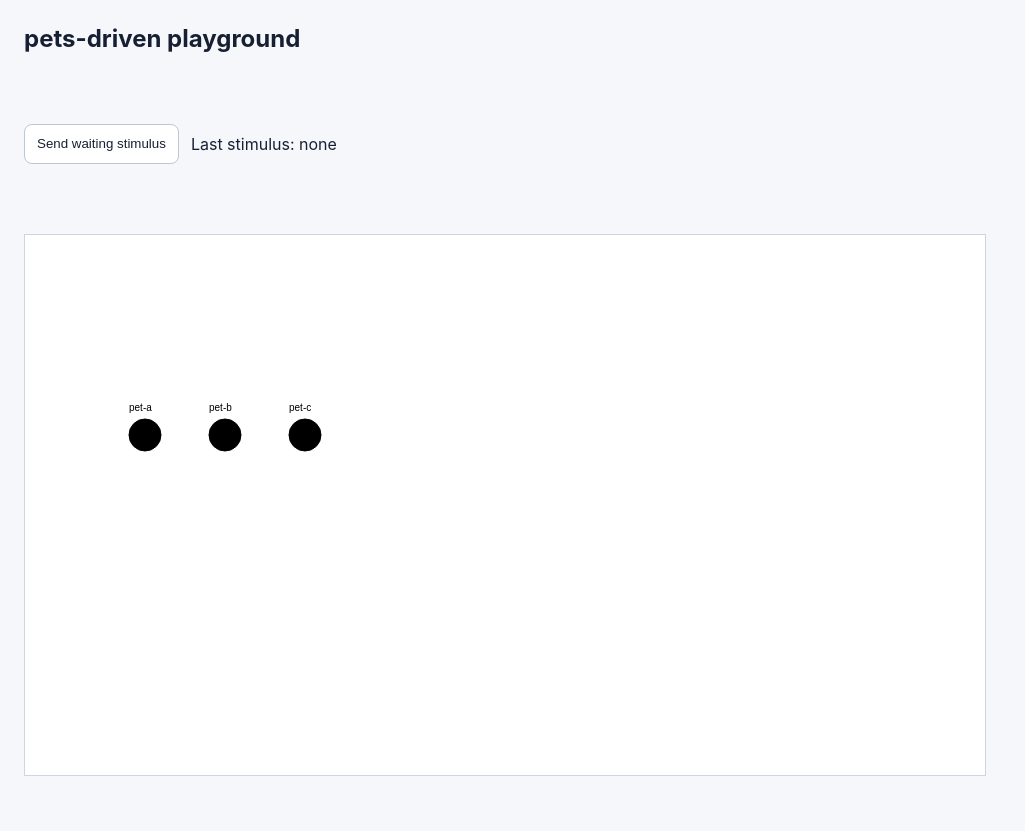
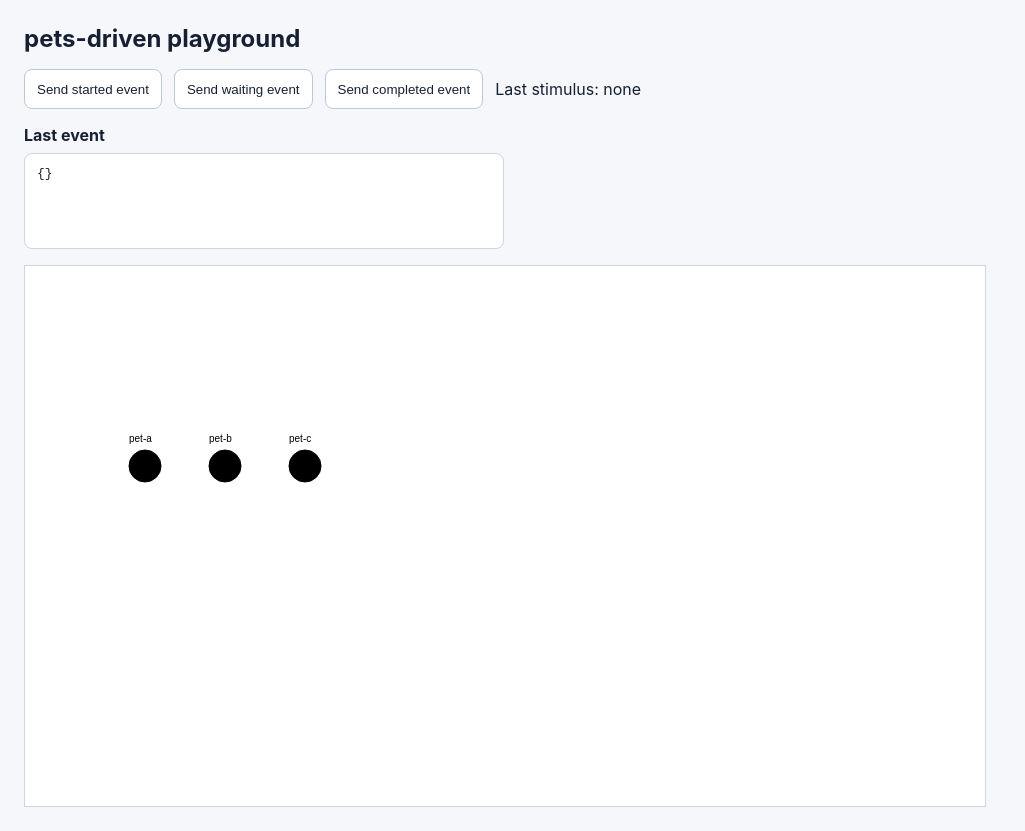
Before and after one commit to young1the/pets-driven, a React (Vite) app: page / in a window 1280 px wide. Shown: the whole page, without its empty margins (0-1025 px from the left). Before the commit the page ends 800 px from the top, so only its background shows below. Built offline with nearby package versions, Linux system fonts and the light colour scheme.

Commit message:
feat: inject neutral events from playground

```diff
--- /dev/null
+++ b/src/playground/browser/agent-event-panel.tsx
@@ -0,0 +1,15 @@
+import type { AgentEvent } from "@/adapters/agent-events/agent-event";
+import { PLAYGROUND_TEXT } from "./playground-text";
+
+type AgentEventPanelProps = {
+  event: AgentEvent | null;
+};
+
+export function AgentEventPanel({ event }: AgentEventPanelProps) {
+  return (
+    <section className="agent-event-panel">
+      <h2>{PLAYGROUND_TEXT.lastEventTitle}</h2>
+      <pre>{event ? JSON.stringify(event, null, 2) : "{}"}</pre>
+    </section>
+  );
+}
--- a/src/playground/browser/playground-app.tsx
+++ b/src/playground/browser/playground-app.tsx
@@ -1,13 +1,17 @@
+import { createAgentEvent, type AgentEvent } from "@/adapters/agent-events/agent-event";
+import { toStimulus } from "@/adapters/agent-events/agent-event-adapter";
 import { useEffect, useRef, useState } from "react";
 import { createDemoScenario } from "@/core/world/scenario-fixtures";
+import { AgentEventPanel } from "./agent-event-panel";
 import { drawWorld } from "./canvas-renderer";
-import { PLAYGROUND_TEXT } from "./playground-text";
+import { PLAYGROUND_SAMPLE_EVENT_SUMMARIES, PLAYGROUND_TEXT } from "./playground-text";
 import { ScenarioControls } from "./scenario-controls";
 
 export function PlaygroundApp() {
   const canvasRef = useRef<HTMLCanvasElement>(null);
   const scenarioRef = useRef(createDemoScenario());
   const [lastStimulus, setLastStimulus] = useState("none");
+  const [lastEvent, setLastEvent] = useState<AgentEvent | null>(null);
 
   useEffect(() => {
     const canvas = canvasRef.current;
@@ -30,14 +34,17 @@ export function PlaygroundApp() {
     return () => window.clearInterval(intervalId);
   }, []);
 
-  function sendWaitingStimulus() {
-    scenarioRef.current.world.pushStimulus({
-      type: "task.waiting",
+  function sendEvent(type: AgentEvent["type"], summary: string) {
+    const event = createAgentEvent({
+      type,
       sourceId: "agent-a",
       at: scenarioRef.current.clock.now(),
-      summary: "Approve command",
+      summary,
     });
-    setLastStimulus("task.waiting");
+
+    scenarioRef.current.world.pushStimulus(toStimulus(event));
+    setLastStimulus(type);
+    setLastEvent(event);
   }
 
   return (
@@ -45,7 +52,15 @@ export function PlaygroundApp() {
       <header>
         <h1>{PLAYGROUND_TEXT.title}</h1>
       </header>
-      <ScenarioControls lastStimulus={lastStimulus} onSendWaiting={sendWaitingStimulus} />
+      <ScenarioControls
+        lastStimulus={lastStimulus}
+        onSendStarted={() => sendEvent("task.started", PLAYGROUND_SAMPLE_EVENT_SUMMARIES.started)}
+        onSendWaiting={() => sendEvent("task.waiting", PLAYGROUND_SAMPLE_EVENT_SUMMARIES.waiting)}
+        onSendCompleted={() =>
+          sendEvent("task.completed", PLAYGROUND_SAMPLE_EVENT_SUMMARIES.completed)
+        }
+      />
+      <AgentEventPanel event={lastEvent} />
       <canvas ref={canvasRef} data-testid="world-canvas" width={960} height={540} />
     </main>
   );
--- a/src/playground/browser/playground-text.ts
+++ b/src/playground/browser/playground-text.ts
@@ -1,5 +1,14 @@
 export const PLAYGROUND_TEXT = {
   title: "pets-driven playground",
-  sendWaitingStimulus: "Send waiting stimulus",
+  sendStartedEvent: "Send started event",
+  sendWaitingEvent: "Send waiting event",
+  sendCompletedEvent: "Send completed event",
   lastStimulusPrefix: "Last stimulus:",
+  lastEventTitle: "Last event",
 } as const;
+
+export const PLAYGROUND_SAMPLE_EVENT_SUMMARIES = {
+  started: "Working",
+  waiting: "Needs approval",
+  completed: "Done",
+} as const;
--- a/src/playground/browser/scenario-controls.tsx
+++ b/src/playground/browser/scenario-controls.tsx
@@ -2,14 +2,27 @@ import { PLAYGROUND_TEXT } from "@/playground/browser/playground-text";
 
 type ScenarioControlsProps = {
   lastStimulus: string;
+  onSendStarted(): void;
   onSendWaiting(): void;
+  onSendCompleted(): void;
 };
 
-export function ScenarioControls({ lastStimulus, onSendWaiting }: ScenarioControlsProps) {
+export function ScenarioControls({
+  lastStimulus,
+  onSendStarted,
+  onSendWaiting,
+  onSendCompleted,
+}: ScenarioControlsProps) {
   return (
     <section className="scenario-controls">
+      <button type="button" onClick={onSendStarted}>
+        {PLAYGROUND_TEXT.sendStartedEvent}
+      </button>
       <button type="button" onClick={onSendWaiting}>
-        {PLAYGROUND_TEXT.sendWaitingStimulus}
+        {PLAYGROUND_TEXT.sendWaitingEvent}
+      </button>
+      <button type="button" onClick={onSendCompleted}>
+        {PLAYGROUND_TEXT.sendCompletedEvent}
       </button>
       <p>
         {PLAYGROUND_TEXT.lastStimulusPrefix} {lastStimulus}
--- a/src/styles.css
+++ b/src/styles.css
@@ -14,7 +14,7 @@ body {
 .playground-shell {
   min-height: 100vh;
   display: grid;
-  grid-template-rows: auto 1fr;
+  grid-template-rows: auto auto auto 1fr;
   gap: 16px;
   padding: 24px;
   box-sizing: border-box;
@@ -28,6 +28,7 @@ body {
 .scenario-controls {
   display: flex;
   align-items: center;
+  flex-wrap: wrap;
   gap: 12px;
 }
 
@@ -45,6 +46,23 @@ body {
   margin: 0;
 }
 
+.agent-event-panel h2 {
+  margin: 0 0 8px;
+  font-size: 1rem;
+}
+
+.agent-event-panel pre {
+  margin: 0;
+  max-width: 480px;
+  min-height: 96px;
+  padding: 12px;
+  border: 1px solid #ccd5e0;
+  border-radius: 8px;
+  background: #ffffff;
+  box-sizing: border-box;
+  overflow: auto;
+}
+
 .playground-shell canvas {
   width: min(100%, 960px);
   aspect-ratio: 16 / 9;
```
Also changed, not shown: 1 other file (tests, documents, lock files or other folders).
